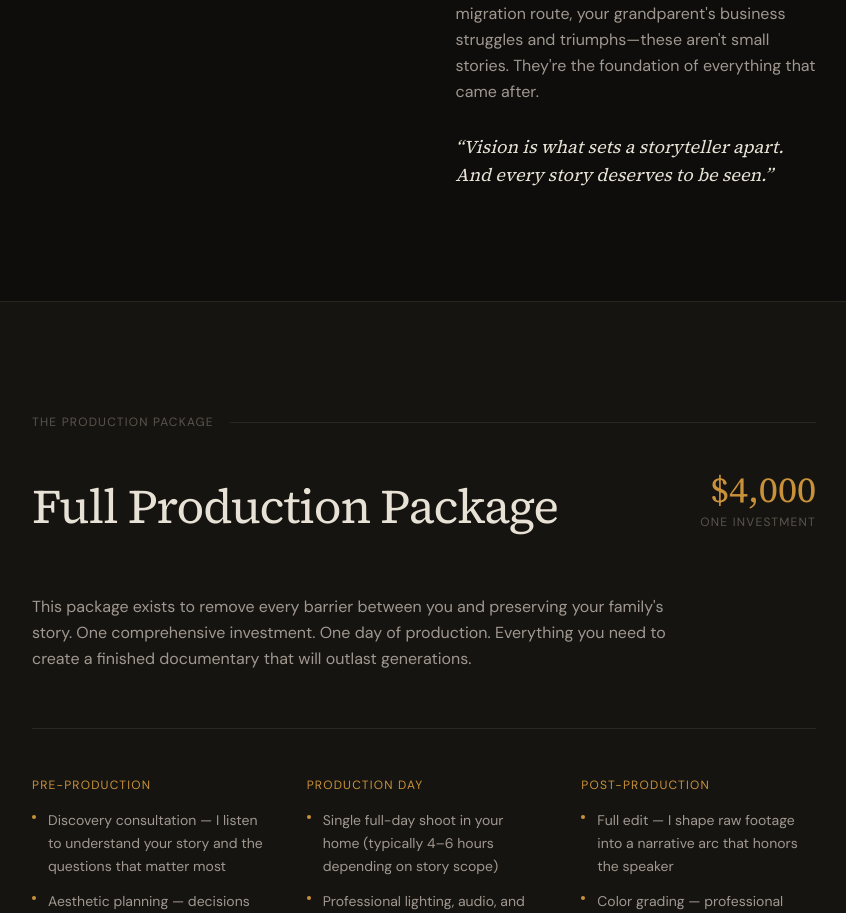
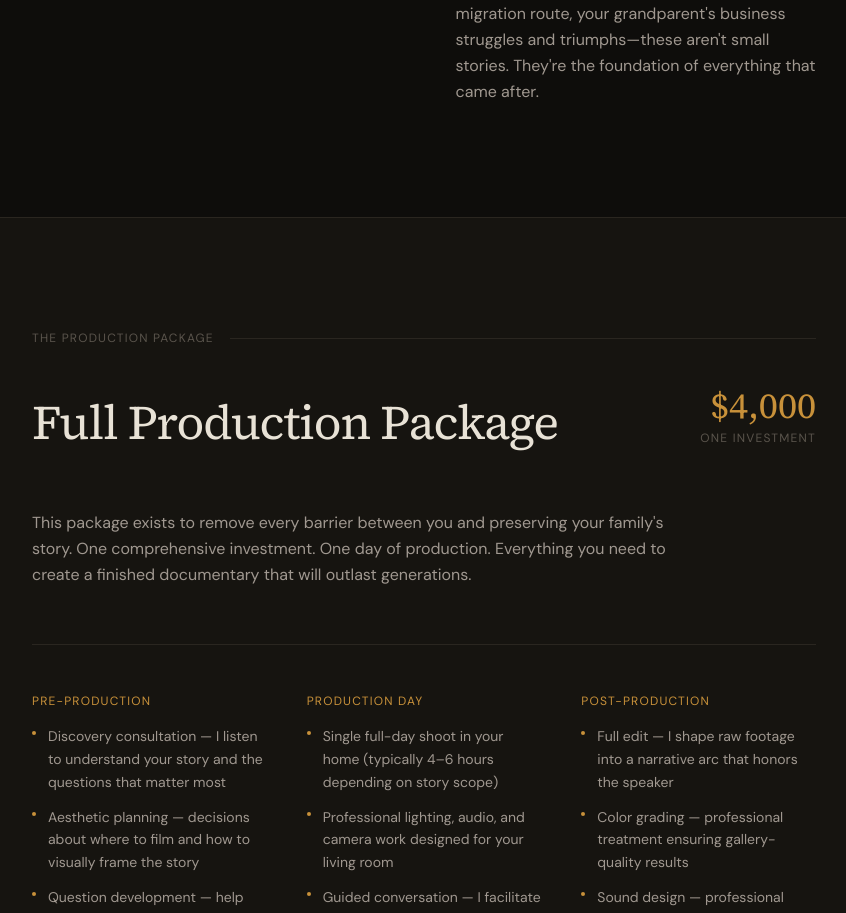
Before and after one commit to KenDigital7/ceola-oware-doc-proposal, a Next.js app: page / in a window 1280 px wide. Shown: the part 1460-2373 px from the top of the page, without its empty margins (216-1062 px from the left). Built offline with nearby package versions, Linux system fonts and the light colour scheme.

Commit message:
fix: remove italicized quote from About section
Delete unnecessary quote paragraph to streamline content.

```diff
--- a/components/landing/About.tsx
+++ b/components/landing/About.tsx
@@ -49,10 +49,7 @@ export function About() {
               foundation of everything that came after.
             </p>
 
-            <p className="mt-2 font-serif text-lg italic text-foreground">
-              &ldquo;Vision is what sets a storyteller apart. And every story
-              deserves to be seen.&rdquo;
-            </p>
+
           </div>
         </div>
       </div>
```
